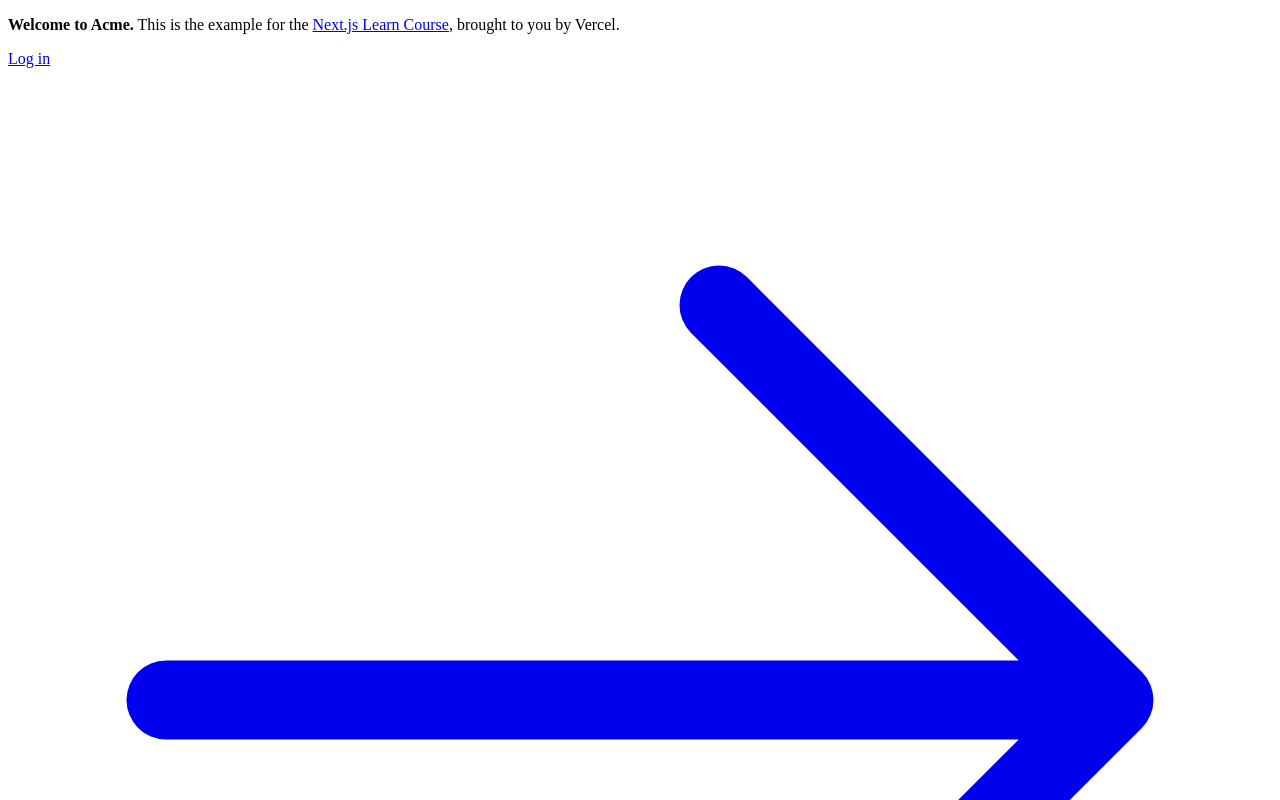
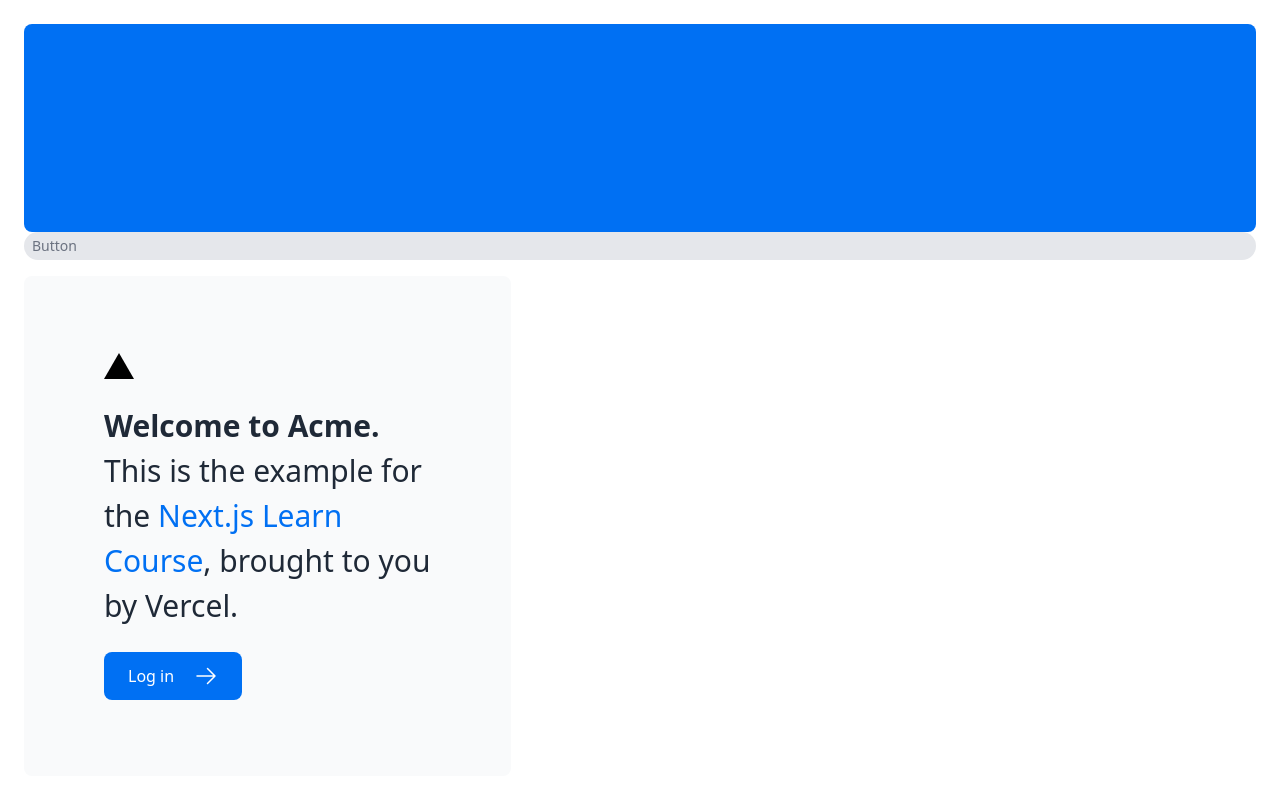
Before and after one commit to RiteshLade28/FinancialDashboard, a Next.js app: page / in a window 1280 px wide. Shown: the top 800 px of the page. Built offline with nearby package versions, Linux system fonts and the light colour scheme.

Commit message:
chapter 3 done

```diff
--- a/app/layout.tsx
+++ b/app/layout.tsx
@@ -1,3 +1,5 @@
+import '@/app/ui/global.css';
+
 export default function RootLayout({
   children,
 }: {
--- a/app/page.tsx
+++ b/app/page.tsx
@@ -1,17 +1,33 @@
-import AcmeLogo from '@/app/ui/acme-logo';
-import { ArrowRightIcon } from '@heroicons/react/24/outline';
-import Link from 'next/link';
+"use client"
+
+import AcmeLogo from "@/app/ui/acme-logo";
+import { ArrowRightIcon } from "@heroicons/react/24/outline";
+import Link from "next/link";
+import styles from "@/app/ui/home.module.css";
+import clsx from 'clsx';
+import { useState } from "react";
 
 export default function Page() {
+  const [status, setStatus] = useState("pending");
   return (
     <main className="flex min-h-screen flex-col p-6">
       <div className="flex h-20 shrink-0 items-end rounded-lg bg-blue-500 p-4 md:h-52">
         {/* <AcmeLogo /> */}
       </div>
+      <span
+        className={clsx(
+          "inline-flex items-center rounded-full px-2 py-1 text-sm",
+          {
+            "bg-gray-200 text-gray-500": status === "pending",
+            "bg-green-500 text-white": status === "paid",
+          }
+        )}
+      >Button</span>
       <div className="mt-4 flex grow flex-col gap-4 md:flex-row">
         <div className="flex flex-col justify-center gap-6 rounded-lg bg-gray-50 px-6 py-10 md:w-2/5 md:px-20">
+          <div className="relative w-0 h-0 border-l-[15px] border-r-[15px] border-b-[26px] border-l-transparent border-r-transparent border-b-black" />
           <p className={`text-xl text-gray-800 md:text-3xl md:leading-normal`}>
-            <strong>Welcome to Acme.</strong> This is the example for the{' '}
+            <strong>Welcome to Acme.</strong> This is the example for the{" "}
             <a href="https://nextjs.org/learn/" className="text-blue-500">
               Next.js Learn Course
             </a>
--- /dev/null
+++ b/app/ui/fonts.ts
@@ -0,0 +1,3 @@
+import { Inter } from 'next/font/google';
+
+export const inter = Inter({ subsets: ['latin'] });
--- /dev/null
+++ b/app/ui/home.module.css
@@ -0,0 +1,7 @@
+.shape {
+  height: 0;
+  width: 0;
+  border-bottom: 30px solid black;
+  border-left: 20px solid transparent;
+  border-right: 20px solid transparent;
+}
```
